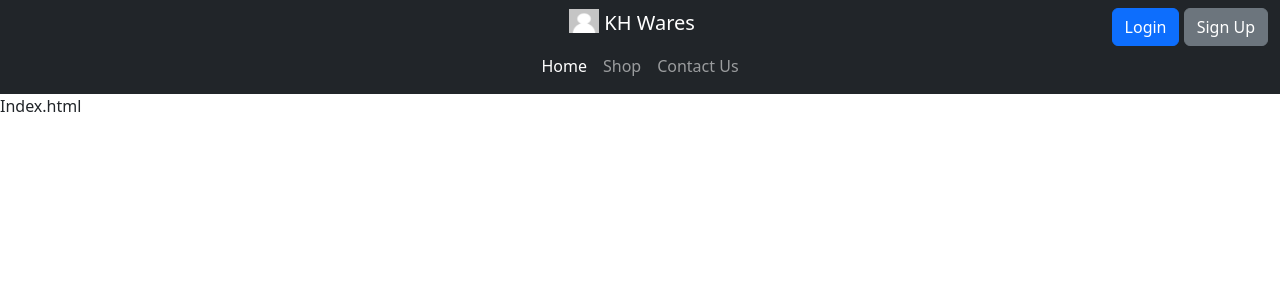
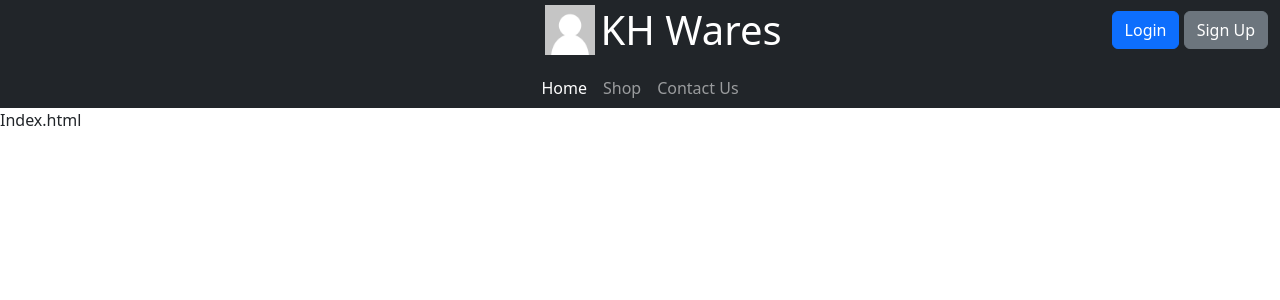
Before and after one commit to BurpBurp/AppDevProj, a Flask app: page / in a window 1280 px wide. Shown: the top 300 px of the page. Run offline with Flask 3, Linux system fonts and the light colour scheme.

Commit message:
Edited Navbar: made brand bigger

```diff
--- a/templates/base.html
+++ b/templates/base.html
@@ -28,9 +28,9 @@
 <body class="d-flex flex-column min-vh-100">
     <div class="loader d-none loadingDiv"></div>
     <div id="loadingDiv" class="d-none loadingDiv"></div>
-    <nav>
-        {% include 'includes/navbar-2.html' %}
-    </nav>
+
+    {% include 'includes/navbar-2.html' %}
+
     <div id="flashes">
       {% with messages = get_flashed_messages(with_categories=true) %}
           {% if messages %}
--- a/templates/includes/navbar-2.html
+++ b/templates/includes/navbar-2.html
@@ -1,20 +1,18 @@
 
-<nav class="navbar navbar-expand-lg navbar-dark bg-dark">
+<nav class="navbar navbar-expand-lg navbar-dark bg-dark py-0">
     <div class="container-fluid d-block">
 
         <div class="row justify-content-center">
-                <div class="col-2 text-center offset-5">
-                    <a class="navbar-brand text-center " href="{{ '#' if active_page == 'index' else url_for('index.index') }}">
-                        <img src="{{ url_for('static', filename='profiles/default.png') }}" alt="" width="30" height="24" class="d-inline-block align-text-top">
-                        KH Wares
-                    </a>
-                </div>
-                <div class="col-auto ms-auto">
+                <a class="col-sm-12 col-md-auto text-center offset-md-4 offset-md-5 navbar-brand" href="{{ '#' if active_page == 'index' else url_for('index.index') }}">
+                    <img src="{{ url_for('static', filename='profiles/default.png') }}" alt="" width="50" height="50" class="d-inline" >
+                    <h1 class="d-inline m-0 align-middle">KH Wares</h1>
+                </a>
+                <div class="col-auto ms-auto my-auto">
                     {% if not current_user.is_authenticated %}
-                        <a href="{{ url_for('crud.login' )}}" class="btn btn-primary" role="button">Login</a>
-                        <a href="{{ url_for('crud.login' )}}" class="btn btn-secondary" role="button">Sign Up</a>
+                        <a href="{{ url_for('crud.login' )}}" class="btn btn-primary align-middle" role="button">Login</a>
+                        <a href="{{ url_for('crud.login' )}}" class="btn btn-secondary align-middle" role="button">Sign Up</a>
                     {% else %}
-                        <div class="dropstart bg-secondary text-light p-1 rounded">
+                        <div class="dropstart bg-secondary text-light p-1 rounded mt-auto">
                             <div class="dropdown-toggle" role="button" id="dropdownMenuLink" data-bs-toggle="dropdown">
                                 <img  src="{{url_for('static', filename='profiles/' + current_user.profile_pic)}}" height="35px" width="35px" class="rounded-circle me-1">
                                 <span class="text-light d-lg-inline-block d-none">{{ current_user.f_name }} {{ current_user.l_name }}</span>
@@ -29,9 +27,9 @@
                         </div>
                     {% endif %}
                 </div>
-                <div class="row justify-content-end">
-                    <div class="col-2 text-end">
-                        <button class="navbar-toggler mt-3" type="button" data-bs-toggle="collapse" data-bs-target="#navbarSupportedContent" aria-controls="navbarSupportedContent" aria-expanded="false" aria-label="Toggle navigation">
+                <div class="row pe-0">
+                    <div class="ms-auto text-end my-1">
+                        <button class="navbar-toggler " type="button" data-bs-toggle="collapse" data-bs-target="#navbarSupportedContent" aria-controls="navbarSupportedContent" aria-expanded="false" aria-label="Toggle navigation">
                             <span class="navbar-toggler-icon"></span>
                         </button>
                     </div>
```
Also changed, not shown: instance/master.db.
